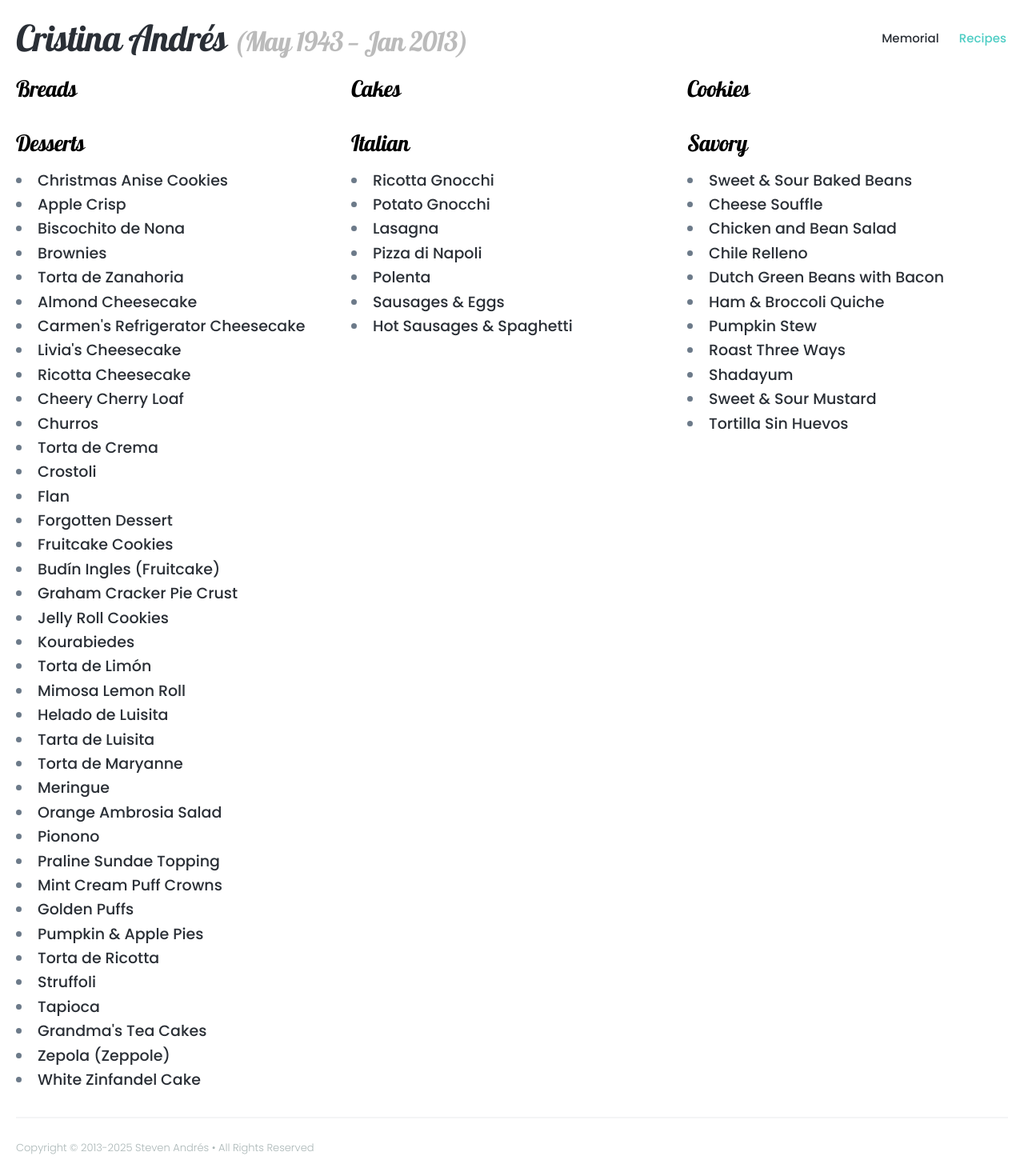
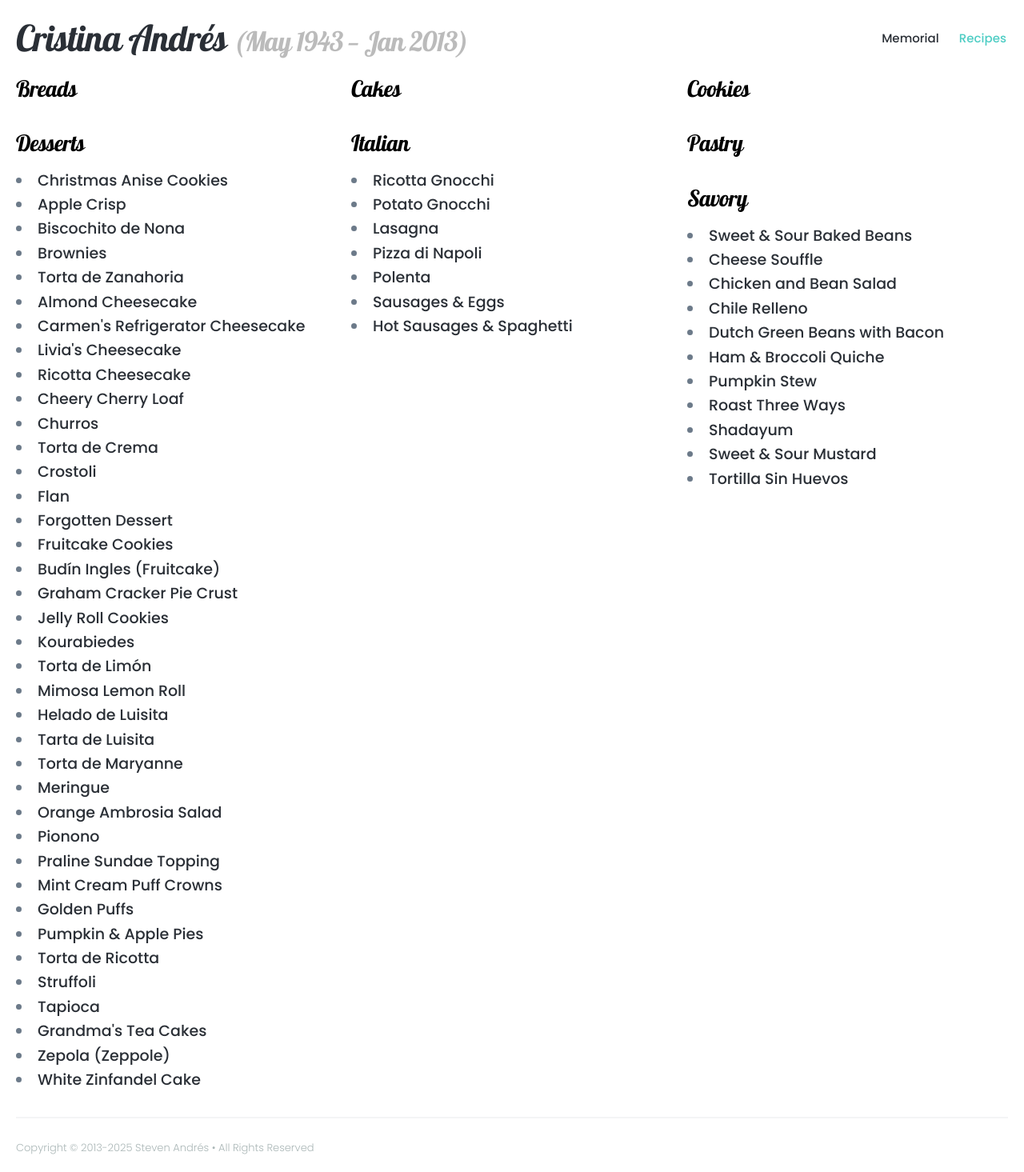
Before and after one commit to 950cagney/950cagney.github.io, a Jekyll site: the page built from recipes/index.html, in a window 1280 px wide. Shown: the whole page at 80% size. Built offline with Jekyll 4.4.1, drawn with Linux system fonts in a browser that asks for light colours; nearby versions of some CDN libraries.

Commit message:
Update index.html

```diff
--- a/recipes/index.html
+++ b/recipes/index.html
@@ -63,6 +63,17 @@ title: Recipes
 		</article>
 <!--  -->
 		<article class="listing-item">
+			<h2 class="listing-item__title" style="color: black;">Pastry</h2>
+				<ul>
+{% for project in site.projects %}
+	{% if project.category == "pastry" %}
+					<li><a href="{{ project.url | relative_url }}">{{ project.title }}</a></li>
+	{% endif %}
+{% endfor %}
+				</ul>
+		</article>
+<!--  -->
+		<article class="listing-item">
 			<h2 class="listing-item__title" style="color: black;">Savory</h2>
 				<ul>
 {% for project in site.projects %}
```
